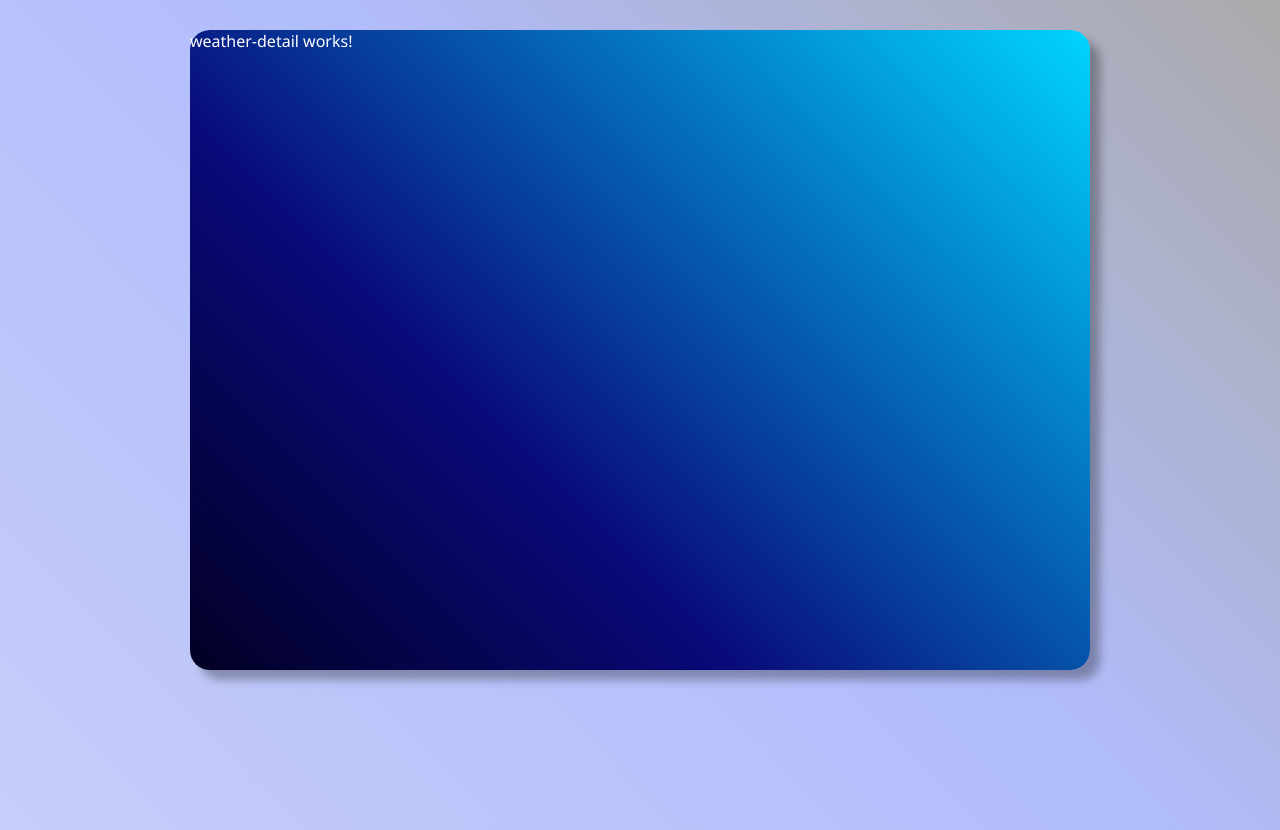
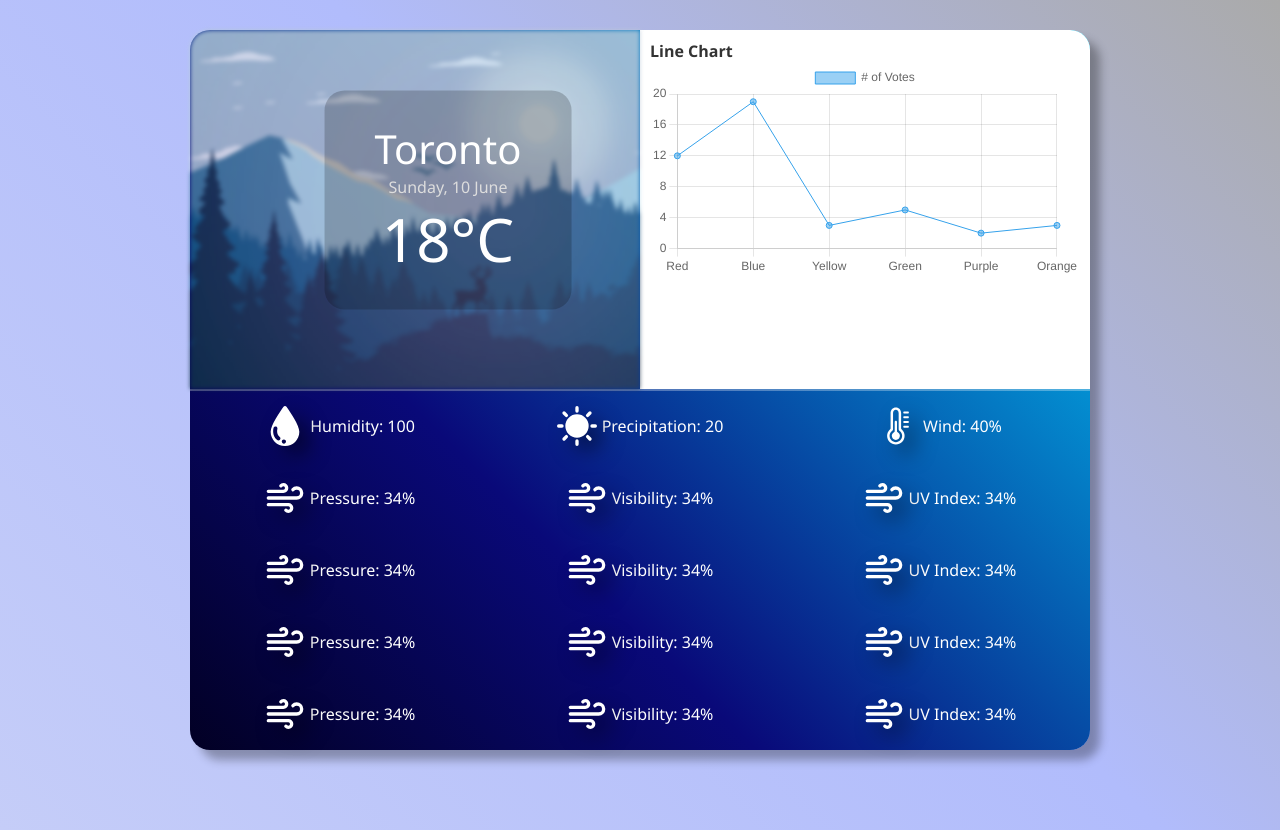
Before and after one commit to Ben4code/angular-weather-app, an Angular app: page /detail in a window 1280 px wide. Built offline with nearby package versions, Linux system fonts and the light colour scheme.

Commit message:
added chartjs, weather-detail ui and data-model

```diff
--- a/package.json
+++ b/package.json
@@ -18,6 +18,7 @@
     "@angular/platform-browser": "^16.0.0",
     "@angular/platform-browser-dynamic": "^16.0.0",
     "@angular/router": "^16.0.0",
+    "chart.js": "^4.3.0",
     "rxjs": "~7.8.0",
     "tslib": "^2.3.0",
     "zone.js": "~0.13.0"
--- a/src/app/app.module.ts
+++ b/src/app/app.module.ts
@@ -6,6 +6,7 @@ import { AppComponent } from './app.component';
 import { WeatherDetailComponent } from './components/weather-detail/weather-detail.component';
 import { HomeComponent } from './components/home/home.component';
 import { SearchComponent } from './components/search/search.component';
+import { WeatherChartComponent } from './components/weather-chart/weather-chart.component';
 
 @NgModule({
   declarations: [
@@ -13,6 +14,7 @@ import { SearchComponent } from './components/search/search.component';
     WeatherDetailComponent,
     HomeComponent,
     SearchComponent,
+    WeatherChartComponent,
   ],
   imports: [
     BrowserModule,
--- /dev/null
+++ b/src/app/components/weather-chart/weather-chart.component.html
@@ -0,0 +1,6 @@
+<div>
+  <h4>Line Chart</h4>
+  <canvas id="piechart">
+
+  </canvas>
+</div>
--- /dev/null
+++ b/src/app/components/weather-chart/weather-chart.component.ts
@@ -0,0 +1,39 @@
+import { Component, OnInit } from '@angular/core';
+import { Chart, registerables } from 'node_modules/chart.js/'
+
+Chart.register(...registerables)
+
+@Component({
+  selector: 'app-weather-chart',
+  templateUrl: './weather-chart.component.html',
+  styleUrls: ['./weather-chart.component.css']
+})
+export class WeatherChartComponent implements OnInit{
+  constructor(){}
+
+  ngOnInit(): void {
+    this.renderChart()
+  }
+
+  renderChart(){
+    const chart = new Chart("piechart", {
+      type: 'line',
+      data: {
+        labels: ['Red', 'Blue', 'Yellow', 'Green', 'Purple', 'Orange'],
+        datasets: [{
+          label: '# of Votes',
+          data: [12, 19, 3, 5, 2, 3],
+          borderWidth: 1
+        }]
+      },
+      options: {
+        scales: {
+          y: {
+            beginAtZero: true
+          }
+        }
+      }
+    });
+    return chart
+  }
+}
--- a/src/app/components/weather-detail/weather-detail.component.css
+++ b/src/app/components/weather-detail/weather-detail.component.css
@@ -0,0 +1,28 @@
+
+.weather__detail-lower{
+  height: 100%;
+  width: 100%;
+}
+.weather__detail-chart{
+  background: white;
+  padding: 1rem;
+  color: #333;
+  border-radius: 0 2rem 0 0;
+  height: 100%;
+}
+.weather__detail-list{
+  height: 100%;
+  width: 100%;
+  display: grid;
+  grid-template-columns: repeat(auto-fit, minmax(240px, 1fr));
+}
+.weather__detail-list li{
+  place-self: center;
+  display: flex;
+  justify-content: space-between;
+  align-items: center;
+}
+.weather__detail-list li img{
+  filter: drop-shadow(1rem 1rem 1rem rgba(0, 0, 0, 0.5));
+  margin-right: .5rem;
+}
--- a/src/app/components/weather-detail/weather-detail.component.html
+++ b/src/app/components/weather-detail/weather-detail.component.html
@@ -1 +1,79 @@
-<p>weather-detail works!</p>
+<div class="home">
+  <div class="home__upper">
+    <div class="home__upper-left">
+    </div>
+    <div class="home__upper-content">
+      <h3 class="home__city">Toronto</h3>
+      <h4 class="home__date">Sunday, 10 June</h4>
+      <h1 class="home__temp">18&deg;C </h1>
+    </div>
+    <div class="home__upper-right">
+      <div class="weather__detail-chart">
+        <app-weather-chart></app-weather-chart>
+      </div>
+    </div>
+  </div>
+
+  <div class="weather__detail-lower">
+    <ul class="weather__detail-list">
+      <li>
+        <img src="assets/drop.svg" width="40" alt="Humidity" />
+        <span>Humidity: 100</span>
+      </li>
+      <li>
+        <img src="assets/sun.svg" width="40" alt="Humidity" />
+        <span>Precipitation: 20</span></li>
+      <li>
+        <img src="assets/thermometer.svg" width="40" alt="Humidity" />
+        <span>Wind: 40%</span></li>
+      <li>
+        <img src="assets/wind.svg" width="40" alt="Humidity" />
+        <span>Pressure: 34%</span>
+      </li>
+      <li>
+        <img src="assets/wind.svg" width="40" alt="Humidity" />
+        <span>Visibility: 34%</span>
+      </li>
+      <li>
+        <img src="assets/wind.svg" width="40" alt="Humidity" />
+        <span>UV Index: 34%</span>
+      </li>
+      <li>
+        <img src="assets/wind.svg" width="40" alt="Humidity" />
+        <span>Pressure: 34%</span>
+      </li>
+      <li>
+        <img src="assets/wind.svg" width="40" alt="Humidity" />
+        <span>Visibility: 34%</span>
+      </li>
+      <li>
+        <img src="assets/wind.svg" width="40" alt="Humidity" />
+        <span>UV Index: 34%</span>
+      </li>
+      <li>
+        <img src="assets/wind.svg" width="40" alt="Humidity" />
+        <span>Pressure: 34%</span>
+      </li>
+      <li>
+        <img src="assets/wind.svg" width="40" alt="Humidity" />
+        <span>Visibility: 34%</span>
+      </li>
+      <li>
+        <img src="assets/wind.svg" width="40" alt="Humidity" />
+        <span>UV Index: 34%</span>
+      </li>
+      <li>
+        <img src="assets/wind.svg" width="40" alt="Humidity" />
+        <span>Pressure: 34%</span>
+      </li>
+      <li>
+        <img src="assets/wind.svg" width="40" alt="Humidity" />
+        <span>Visibility: 34%</span>
+      </li>
+      <li>
+        <img src="assets/wind.svg" width="40" alt="Humidity" />
+        <span>UV Index: 34%</span>
+      </li>
+    </ul>
+  </div>
+</div>
--- a/src/styles.css
+++ b/src/styles.css
@@ -41,12 +41,11 @@ body {
 .container{
   margin: 3rem auto;
   width: 90rem;
-  height: 80vh;
+  height: 90vh;
   border-radius: var(--border-radius);
   background: rgb(2,0,36);
   box-shadow: 1rem 1rem 1rem var(--shadow-container);
   background: linear-gradient(45deg, rgba(2,0,36,1) 0%, rgba(9,9,121,1) 35%, rgba(0,212,255,1) 100%);
-
 }
 
 h1 {
```
Also changed, not shown: src/app/models/weather-service.model.ts (added, +142 -0 lines), src/app/components/weather-chart/weather-chart.component.css (added), 2 other files (tests, documents, lock files or other folders).
